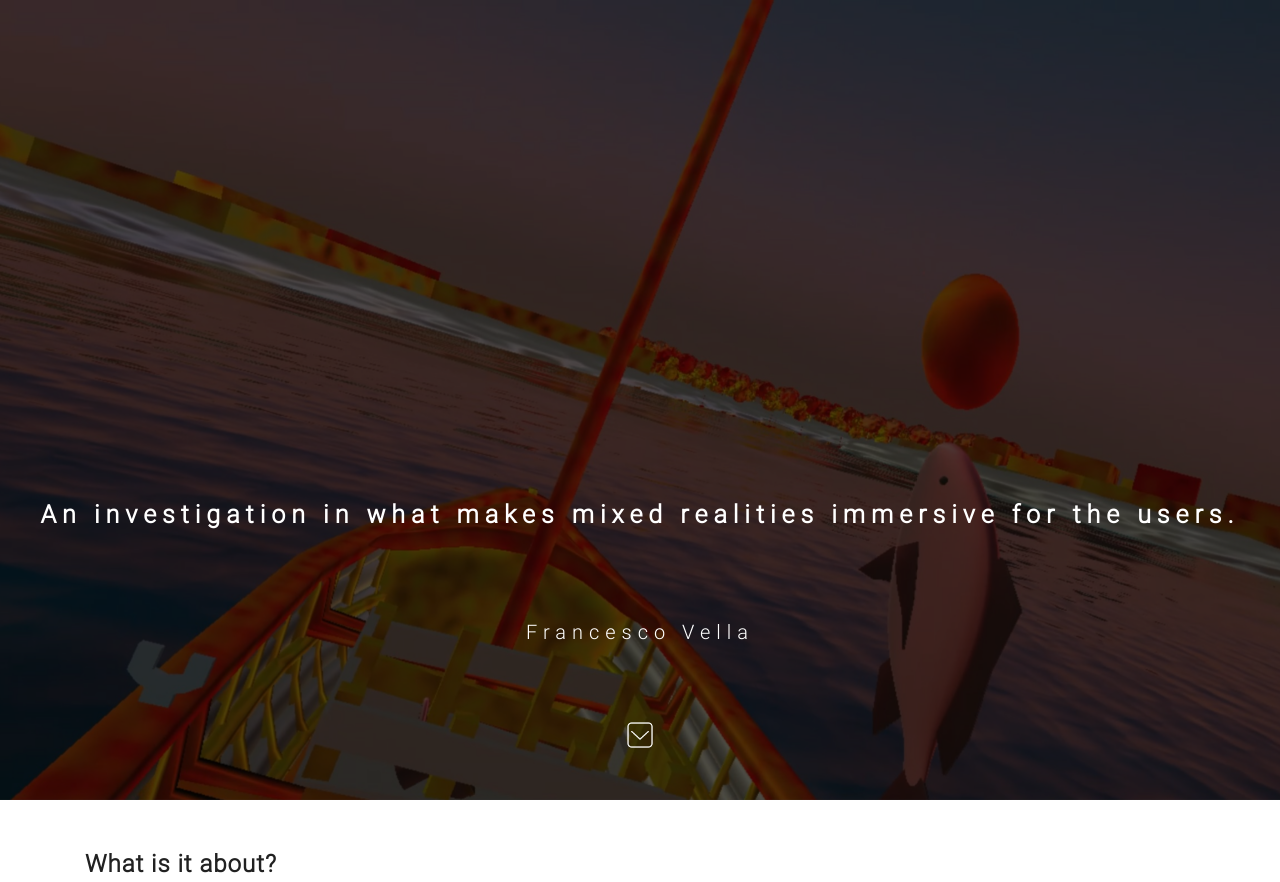
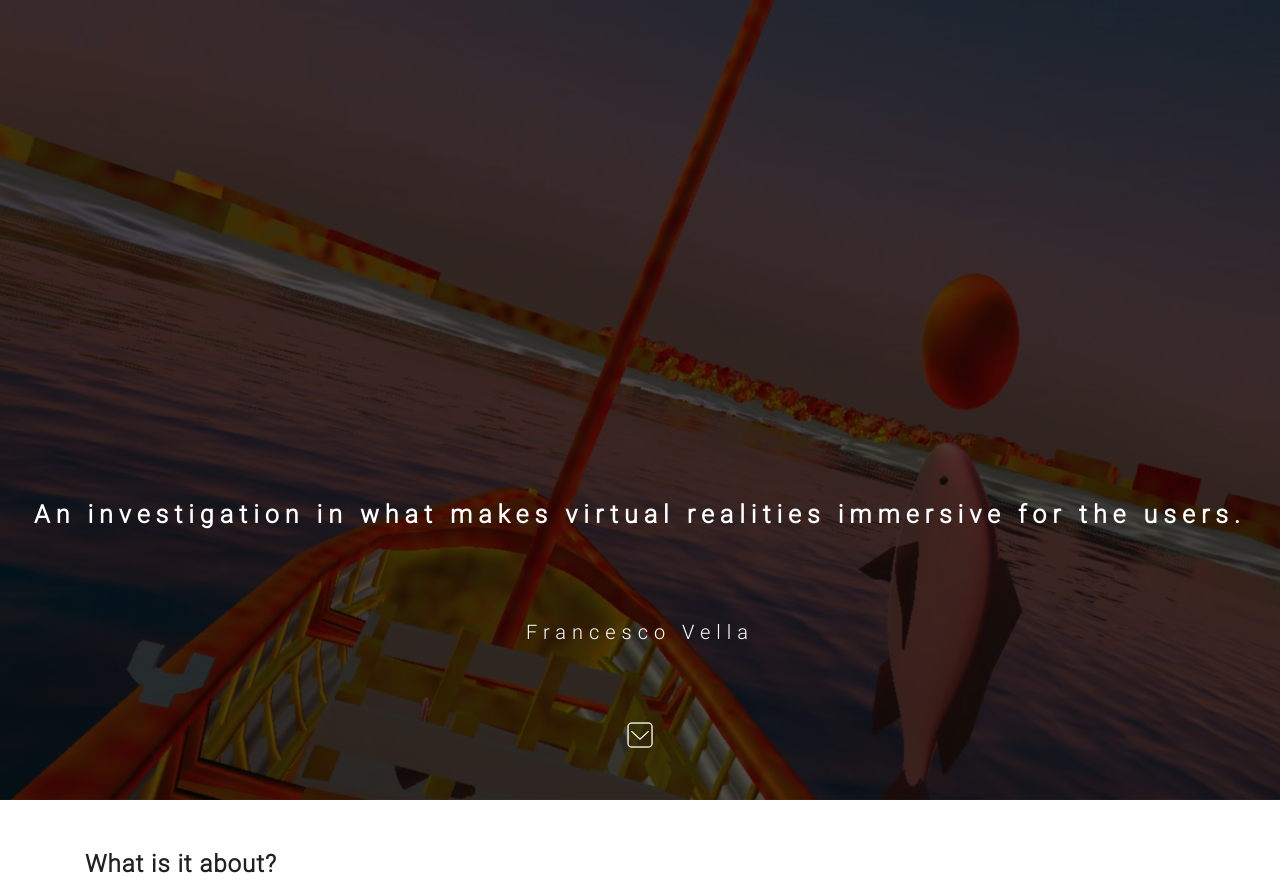
Before and after one commit to Fresscus/FishingPrototype, a plain HTML site: page index.html in a window 1280 px wide. Shown: the top 882 px of the page. Drawn offline with nearby package versions, Linux system fonts and the light colour scheme.

Commit message:
Update index.html

```diff
--- a/index.html
+++ b/index.html
@@ -32,7 +32,7 @@
 		    <img src="Main/Slides/image3.jpg" alt="">
 		</div>
 
-    <h4 class ="SubTitle"> An investigation in what makes mixed realities immersive for the users.</h4>
+    <h4 class ="SubTitle"> An investigation in what makes virtual realities immersive for the users.</h4>
     <h4 class ="SubTitle2"> Francesco Vella </h4>
   </div>
 
```
